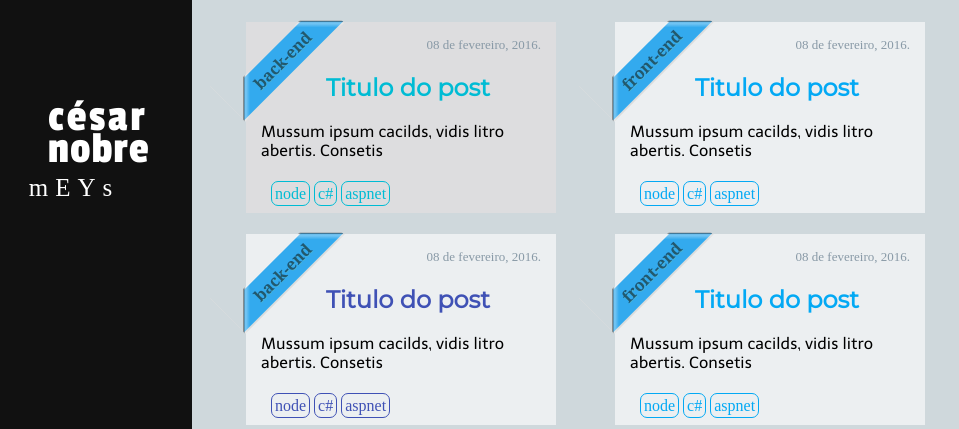
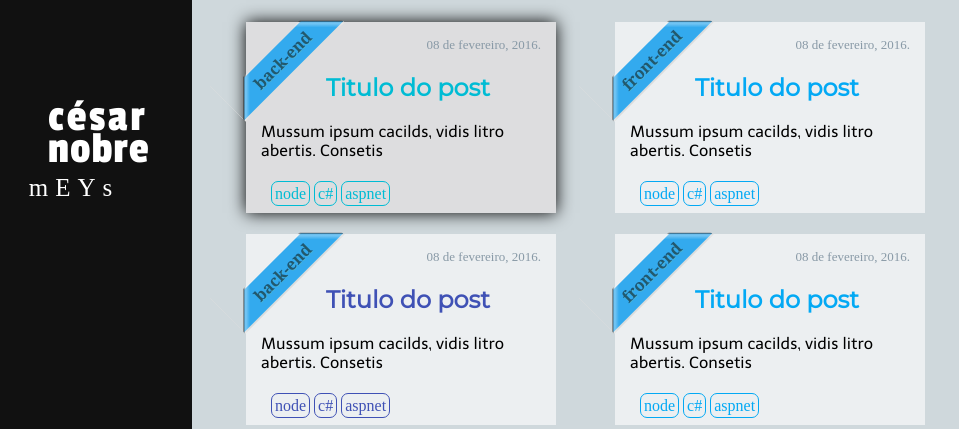
Before and after one commit to CesarNobre/blog, a web app: file index.html in a window 1280 px wide, with the pointer over the restyled element. Shown: the top 429 px of the page, without its empty margins (0-959 px from the left). Run offline with its HTML, style and script files only (its server is not run), Linux system fonts and the light colour scheme; some web fonts are replaced.

Commit message:
added box shadow in posts

```diff
--- a/assets/style.css
+++ b/assets/style.css
@@ -70,6 +70,7 @@ body{
 }
 .posts:hover{
 	background-color: #DDDDDF;
+    box-shadow: 0 0 1em black;
 }
 
 .tags{
```
